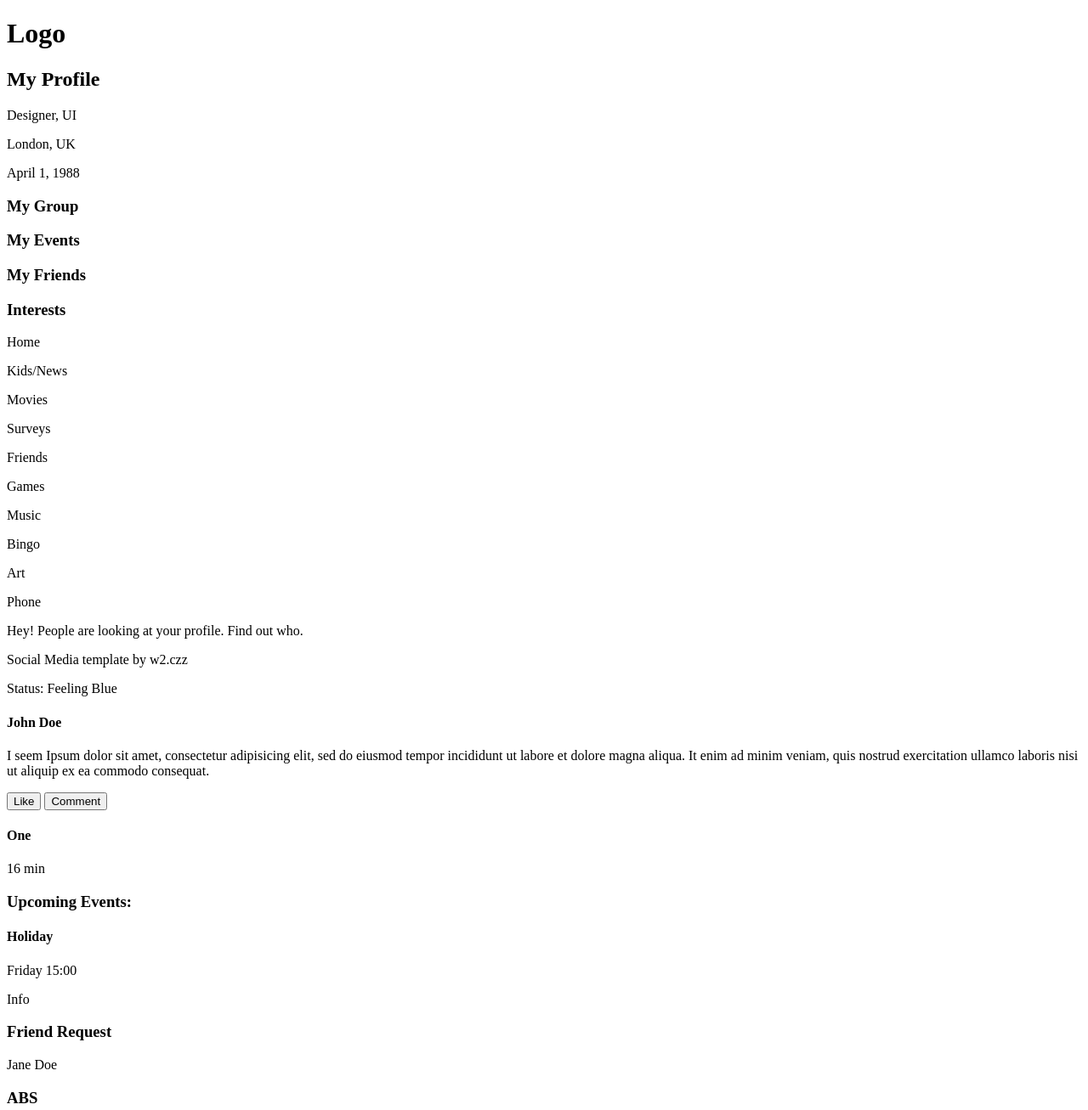
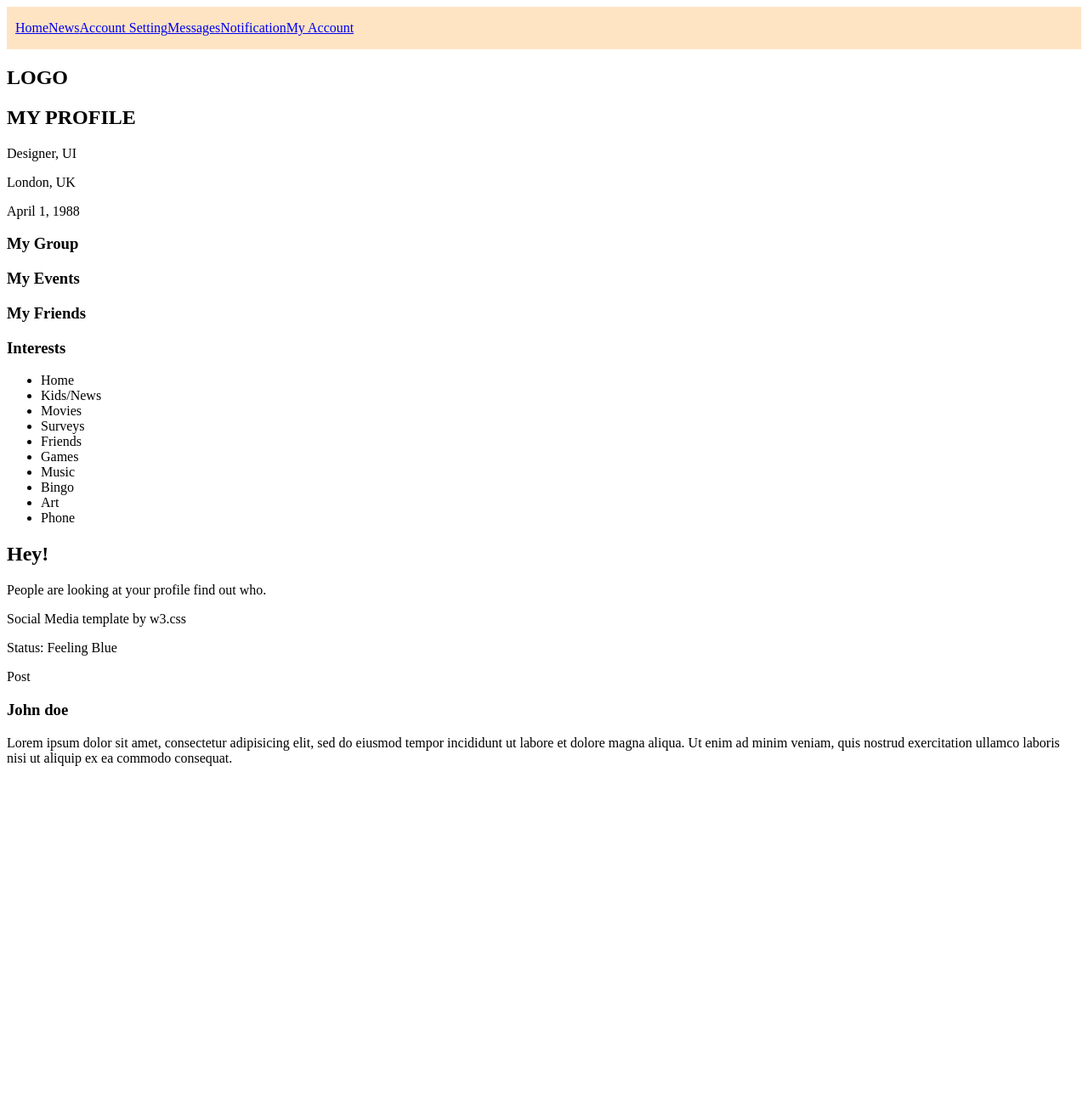
Before and after one commit to kendrick-fontanilla/SecondAct, a plain HTML site: page index.html in a window 1280 px wide. Shown: the whole page at 85% size. After the commit the page ends 918 px from the top, so only its background shows below. Drawn offline with Linux system fonts and the light colour scheme.

Commit message:
wow progress

```diff
--- a/index.html
+++ b/index.html
@@ -3,77 +3,70 @@
 <head>
     <meta charset="UTF-8">
     <meta name="viewport" content="width=device-width, initial-scale=1.0">
-    <title>My Profile</title>
     <link rel="stylesheet" href="style.css">
+    <title>Second Activity</title>
 </head>
 <body>
-    <header class="profile-header">
-        <h1>Logo</h1>
-        <h2>My Profile</h2>
-        <p>Designer, UI</p>
-        <p>London, UK</p>
+    <nav class="navigation">
+        <a href="#home" class="logo">Home</a>
+        <a href="news" class="Navi">News</a>
+        <a href="accountsetting" class="Navi">Account Setting</a>
+        <a href="messages" class="Navi">Messages</a>
+        <a href="notification" class="Navi">Notification</a>
+        <a href="account" class="Navi">My Account</a>
+    </nav>
+
+  <main>
+    <section class="profile">
+        <h1>   LOGO    </h1>
+        <h2> MY PROFILE</h2>
+        <p> Designer, UI </p>
+        <p> London, UK  </p>
         <p>April 1, 1988</p>
-    </header>
+    </section>
 
+    <main>
         <section class="profile-sections">
-        <div class="section">
+            <article class="section">
                 <h3>My Group</h3>
                 <h3>My Events</h3>
                 <h3>My Friends</h3>
-        </div>
-        <div class="section">
+            </article>
+            <article class="section">
                 <h3>Interests</h3>
-            <p>Home</p>
-            <p>Kids/News</p>
-            <p>Movies</p>
-            <p>Surveys</p>
-            <p>Friends</p>
-            <p>Games</p>
-            <p>Music</p>
-            <p>Bingo</p>
-            <p>Art</p>
-            <p>Phone</p>
-        </div>
+                <ul>
+                    <li>Home</li>
+                    <li>Kids/News</li>
+                    <li>Movies</li>
+                    <li>Surveys</li>
+                    <li>Friends</li>
+                    <li>Games</li>
+                    <li>Music</li>
+                    <li>Bingo</li>
+                    <li>Art</li>
+                    <li>Phone</li>
+                </ul>
+            </article>
         </section>
 
-    <section class="profile-notification">
-        <p>Hey! People are looking at your profile. Find out who.</p>
+        <section class="heads-up-notification">
+            <h1>Hey!</h1>
+            <p>People are looking at your profile find out who.</p>
         </section>
 
-    <section class="social-media">
-        <p>Social Media template by w2.czz</p>
+        <section class="status">
+            <p>Social Media template by w3.css</p>
             <p>Status: Feeling Blue</p>
+            <p>Post</p>
         </section>
 
         <section class="posts">
-        <article class="post">
-            <h4>John Doe</h4>
-            <p>I seem Ipsum dolor sit amet, consectetur adipisicing elit, sed do eiusmod tempor incididunt ut labore et dolore magna aliqua. It enim ad minim veniam, quis nostrud exercitation ullamco laboris nisi ut aliquip ex ea commodo consequat.</p>
-            <button>Like</button>
-            <button>Comment</button>
-        </article>
-        <article class="post">
-            <h4>One</h4>
-            <p>16 min</p>
+            <article>
+                <h1>John doe</h1>
+                <p>Lorem ipsum dolor sit amet, consectetur adipisicing elit, sed do eiusmod tempor incididunt ut labore et dolore magna aliqua. Ut enim ad minim veniam, quis nostrud exercitation ullamco laboris nisi ut aliquip ex ea commodo consequat.</p>
             </article>
         </section>
 
-    <section class="upcoming-events">
-        <h3>Upcoming Events:</h3>
-        <article class="event">
-            <h4>Holiday</h4>
-            <p>Friday 15:00</p>
-            <p>Info</p>
-        </article>
-    </section>
 
-    <section class="friend-request">
-        <h3>Friend Request</h3>
-        <p>Jane Doe</p>
-    </section>
-
-    <section class="ads">
-        <h3>ABS</h3>
-    </section>
 </body>
 </html>
```
Lines whose indentation alone changed are shown as unchanged.
